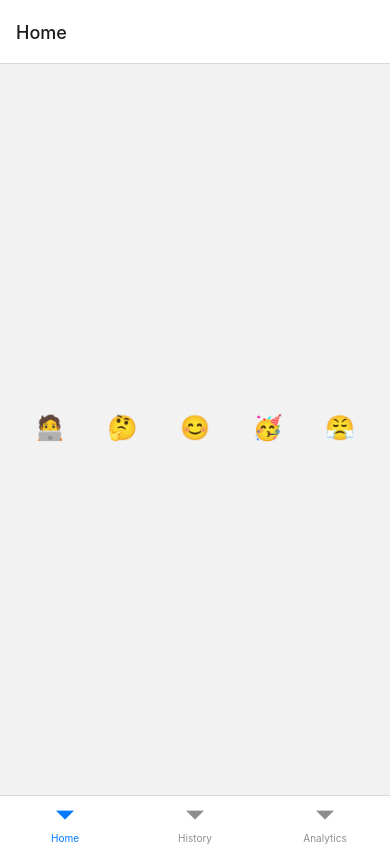
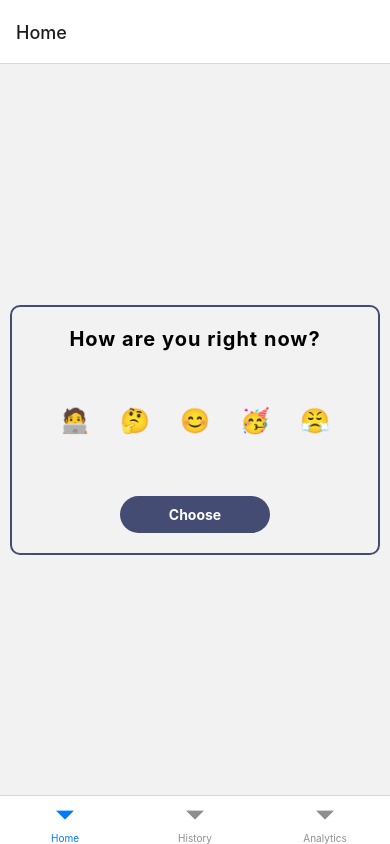
Before and after one commit to mritunjay-ziroh-labs/mood-tracker, a React Native app: screen /Home in a window 390 px wide. Built offline with nearby package versions, Linux system fonts and the light colour scheme.

Commit message:
feat: style the mood picker

```diff
--- a/src/components/MoodPicker.tsx
+++ b/src/components/MoodPicker.tsx
@@ -1,6 +1,7 @@
 import React from 'react';
 import { View, Text, StyleSheet, Pressable } from 'react-native';
 import { MoodOptionType } from '../types';
+import { theme } from '../theme';
 
 const moodOptions: MoodOptionType[] = [
   { emoji: '🧑‍💻', description: 'studious' },
@@ -14,11 +15,15 @@ export const MoodPicker: React.FC = () => {
   const [selectedMood, setSelectedMood] = React.useState<MoodOptionType>();
 
   return (
+    <View style={styles.container}>
+      <Text style={styles.heading}>How are you right now?</Text>
       <View style={styles.moodList}>
         {moodOptions.map(option => (
           <View>
             <Pressable
-            onPress={() => setSelectedMood(option)}
+              onPress={() => {
+                setSelectedMood(option);
+              }}
               key={option.emoji}
               style={[
                 styles.moodItem,
@@ -26,15 +31,17 @@ export const MoodPicker: React.FC = () => {
                   ? styles.selectedMoodItem
                   : undefined,
               ]}>
-            <Text key={option.emoji} style={styles.moodText}>
-              {option.emoji}
-            </Text>
+              <Text style={styles.moodText}>{option.emoji}</Text>
             </Pressable>
             <Text style={styles.descriptionText}>
               {selectedMood?.emoji === option.emoji ? option.description : ''}
             </Text>
           </View>
         ))}
+      </View>
+      <Pressable style={styles.button}>
+        <Text style={styles.buttonText}>Choose</Text>
+      </Pressable>
     </View>
   );
 };
@@ -58,13 +65,42 @@ const styles = StyleSheet.create({
   },
   selectedMoodItem: {
     borderWidth: 2,
-    backgroundColor: '#454c73',
-    borderColor: '#fff',
+    backgroundColor: theme.colorPurple,
+    borderColor: theme.colorWhite,
   },
   descriptionText: {
-    color: '#454c73',
+    color: theme.colorPurple,
     fontWeight: 'bold',
     fontSize: 10,
     textAlign: 'center',
   },
+  container: {
+    borderWidth: 2,
+    borderColor: theme.colorPurple,
+    margin: 10,
+    borderRadius: 10,
+    padding: 20,
+    alignItems: 'center',
+    justifyContent: 'center',
+  },
+  heading: {
+    fontSize: 20,
+    fontWeight: 'bold',
+    letterSpacing: 1,
+    textAlign: 'center',
+    marginBottom: 20,
+  },
+  button: {
+    backgroundColor: theme.colorPurple,
+    width: 150,
+    borderRadius: 20,
+    marginTop: 20,
+    alignItems: 'center',
+    padding: 10,
+  },
+  buttonText: {
+    color: theme.colorWhite,
+    textAlign: 'center',
+    fontWeight: 'bold',
+  },
 });
--- /dev/null
+++ b/src/theme.ts
@@ -0,0 +1,4 @@
+export const theme = {
+  colorPurple: '#454c73',
+  colorWhite: '#fff',
+};
```
Lines whose indentation alone changed are shown as unchanged.
